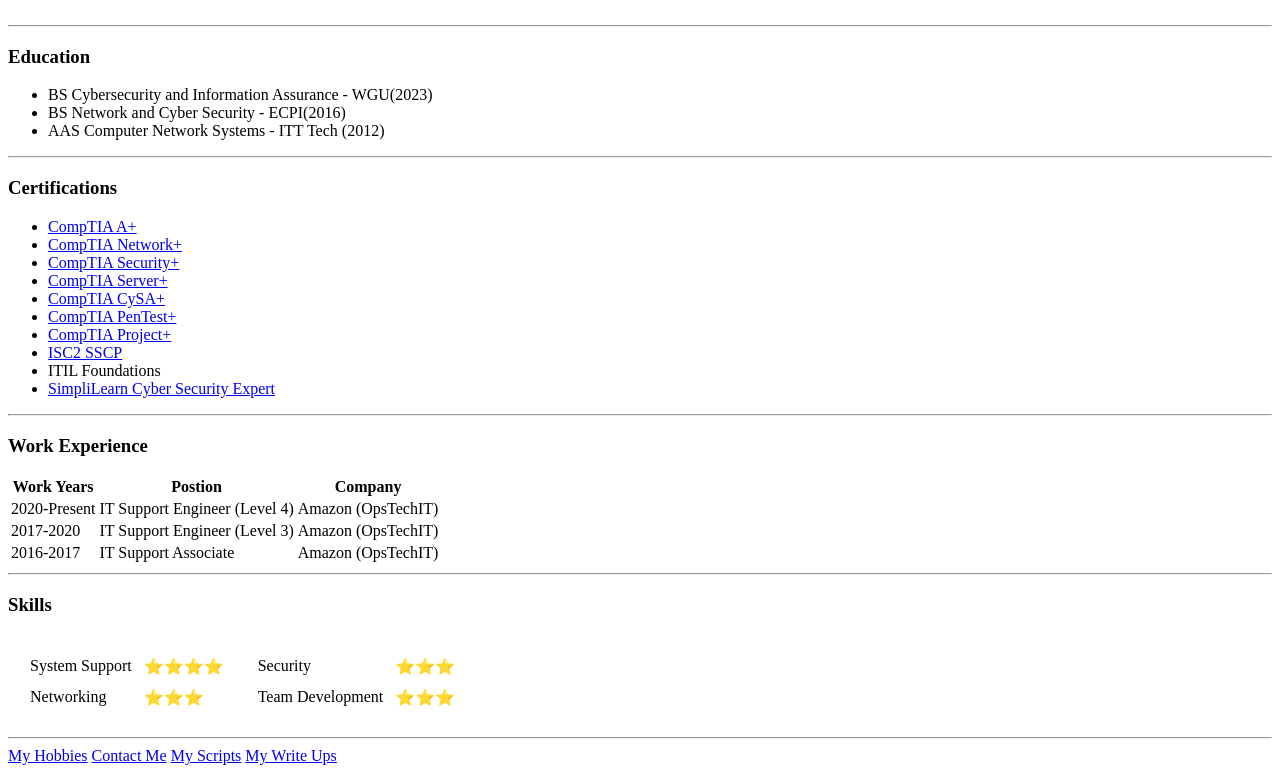
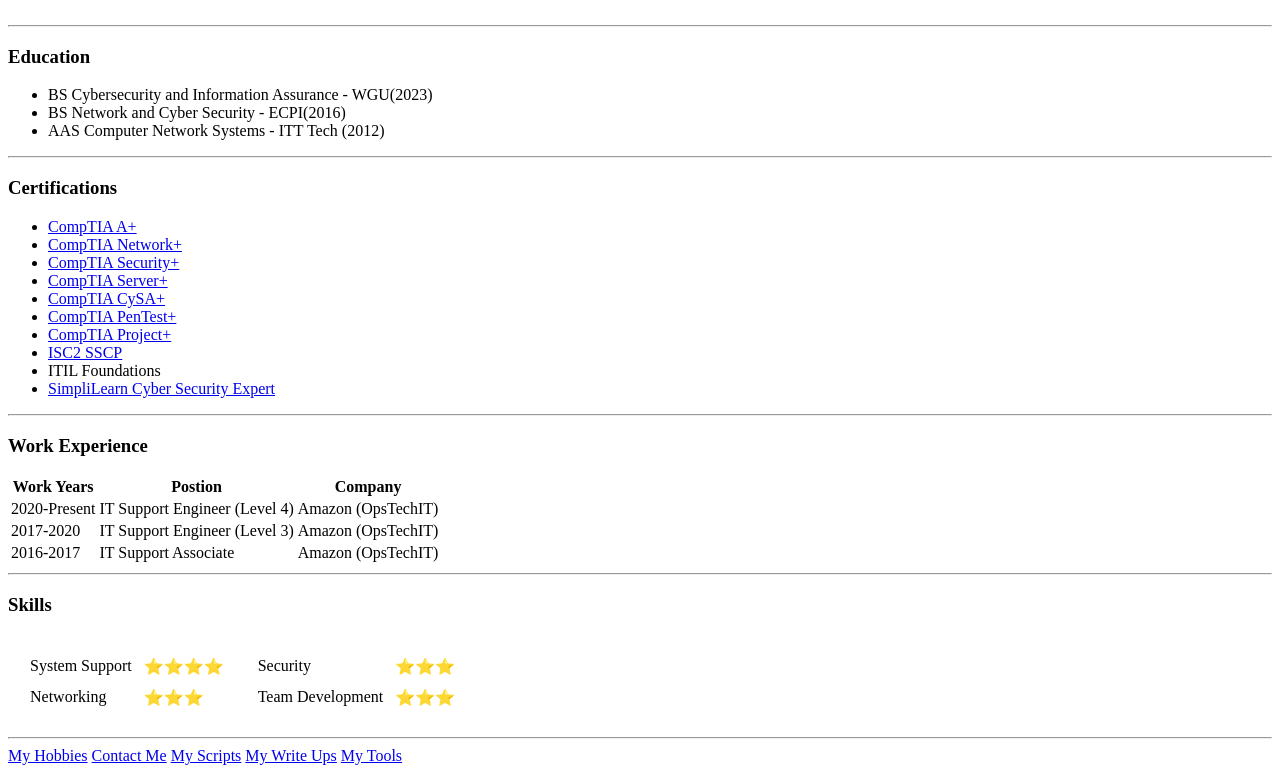
Before and after one commit to Wysestone/cv, a plain HTML site: page index.html in a window 1280 px wide. Shown: the part 337-1110 px from the top of the page. Drawn offline with Linux system fonts and the light colour scheme.

Commit message:
Update index.html

```diff
--- a/index.html
+++ b/index.html
@@ -101,6 +101,7 @@
   <a href="Contact.html">Contact Me</a>
   <a href="scripts.html">My Scripts</a>
   <a href="writeups.html">My Write Ups</a>
+  <a href="tools.html">My Tools</a>
 
 </body>
 
```
